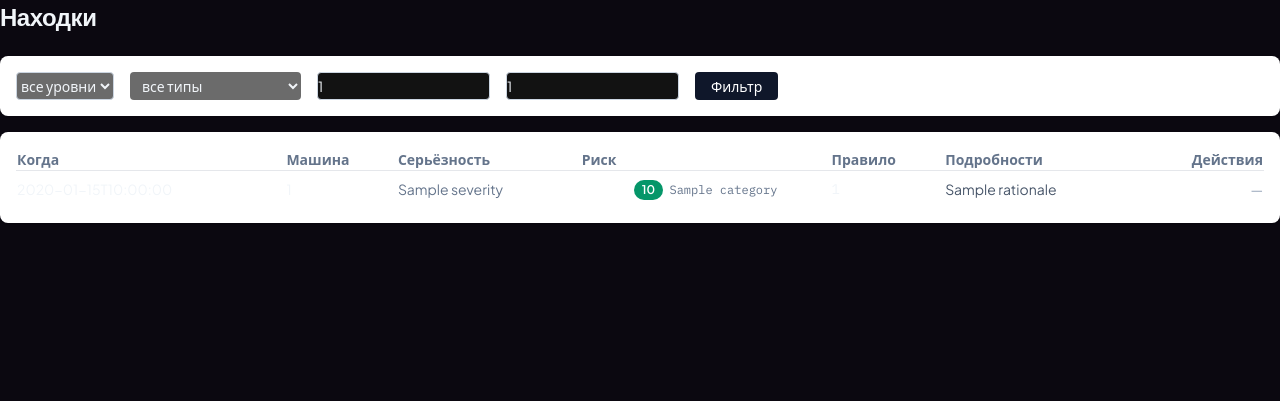
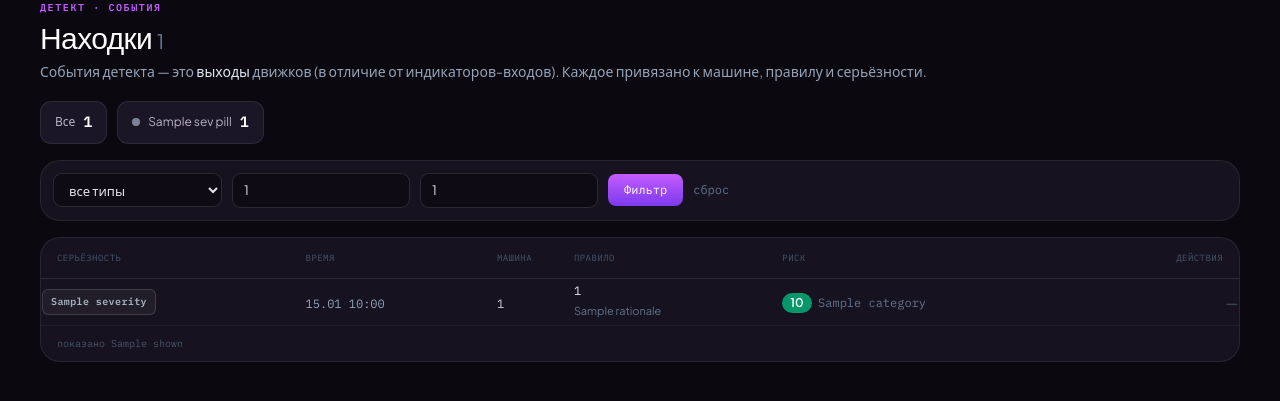
Before and after one commit to timderbak/ccguard, a Python web app: template src/ccguard/server/web/templates/findings_feed.html in a window 1280 px wide. Shown: the top 401 px of the page. Run offline with Jinja, Linux system fonts and the light colour scheme; the template is opened without the code that fills it: most values are stand-ins (such as "Sample title", 1, 10 or a date in 2020); some libraries are stand-ins or nearby versions.

Commit message:
feat(ui): rework Findings — dark feed, severity filter pills, kind badges (#2)
Was a white bg-white/shadow table with light form controls. Now: Fortexa
dark feed with severity summary pills (critical/block/warn/info, clickable
filters carrying scope), kind badge derived from rule_id prefix, mono rule +
rationale, machine link, risk badge (unchanged — has its own color-band test),
restyled secondary filter bar, and a real empty state. Shared _finding_row.html
restyled in lockstep so the HTMX rescan swap stays consistent. Route adds
severity counts. All findings UI contracts (headers, scope options, rescan
hx-confirm, risk bands, em-dash) preserved.

Co-Authored-By: Claude Opus 4.8 (1M context) <noreply@anthropic.com>

```diff
--- a/src/ccguard/server/web/templates/components/_finding_row.html
+++ b/src/ccguard/server/web/templates/components/_finding_row.html
@@ -3,27 +3,37 @@
 
    Inputs:
      finding — view-model with .discovered_at, .machine_id, .rule_id, .severity,
-               .details (dict with optional risk_score, category, file_hash)
+               .details (dict with optional risk_score, category, file_hash,
+               rationale)
      rescan_notice — optional inline notice string ("бюджет исчерпан" |
                      "сканер выключен") rendered after risk badge.
+   Styling note: pill/kind classes (.fnd-*) live in findings_feed.html <style>,
+   already loaded on the page so HTMX row swaps inherit them.
 #}
-<tr class="border-b last:border-0">
-    <td class="py-2">{{ finding.discovered_at.isoformat(timespec="seconds") }}</td>
-    <td>
+{% set kind = (finding.rule_id.split('.')[0]) if finding.rule_id else '' %}
+<tr class="fnd-row">
+    <td class="py-2.5 pr-3">
+        <span class="fnd-sev fnd-sev-{% if finding.severity in ('block','critical') %}block{% elif finding.severity == 'warn' %}warn{% else %}info{% endif %}">{{ finding.severity }}</span>
+    </td>
+    <td class="pr-3 whitespace-nowrap">
+        <span class="cc-mono text-xs text-slate-400" title="{{ finding.discovered_at.isoformat(timespec='seconds') }}">{{ finding.discovered_at.strftime('%d.%m %H:%M') }}</span>
+    </td>
+    <td class="pr-3">
         {% if finding.machine_id == '_server' %}
-        <span class="text-slate-500" title="LLM-сканер (серверная находка)">
-            {{ finding.machine_id[:12] }}
-        </span>
+        <span class="cc-mono text-xs text-slate-500" title="LLM-сканер (серверная находка)">сервер</span>
         {% else %}
-        <a href="/machines/{{ finding.machine_id }}" class="hover:underline">
-            {{ finding.machine_id[:12] }}
-        </a>
+        <a href="/machines/{{ finding.machine_id }}" class="cc-mono text-xs text-slate-300 hover:text-white hover:underline">{{ finding.machine_id[:12] }}</a>
         {% endif %}
     </td>
-    <td class="{% if finding.severity in ('block', 'critical') %}text-red-600 font-semibold
-               {% elif finding.severity == 'warn' %}text-amber-600
-               {% else %}text-slate-500{% endif %}">{{ finding.severity }}</td>
-    <td class="text-center">
+    <td class="pr-3 max-w-[420px]">
+        <div class="flex items-center gap-2">
+            {% if kind %}<span class="fnd-kind">{{ kind }}</span>{% endif %}
+            <span class="cc-mono text-xs text-slate-200 truncate">{{ finding.rule_id }}</span>
+        </div>
+        {% set rationale = finding.details.get('rationale', '') if finding.details else '' %}
+        {% if rationale %}<div class="text-[11px] text-slate-500 mt-0.5 truncate" title="{{ rationale }}">{{ rationale }}</div>{% endif %}
+    </td>
+    <td class="pr-3 whitespace-nowrap">
         {% include "components/_risk_badge.html" %}
         {% if rescan_notice in ('budget_exhausted', 'budget_zero') %}
           <span class="text-xs text-amber-600 ml-2">бюджет исчерпан</span>
@@ -31,9 +41,7 @@
           <span class="text-xs text-slate-500 ml-2">сканер выключен</span>
         {% endif %}
     </td>
-    <td class="font-mono">{{ finding.rule_id }}</td>
-    <td class="text-slate-600">{{ finding.details.get('rationale', '') if finding.details else '' }}</td>
-    <td class="text-right">
+    <td class="text-right whitespace-nowrap">
         {% if finding.rule_id.startswith('llm.scan.') and finding.details.get('file_hash') %}
         <form hx-post="/admin/scan/{{ finding.details.get('file_hash') | urlencode }}/rescan"
               hx-target="closest tr"
@@ -41,13 +49,10 @@
               hx-confirm="Пересканировать этот файл? Списание из дневного бюджета."
               class="inline">
             <input type="hidden" name="csrf_token" value="{{ csrf_token }}" />
-            <button type="submit"
-                    class="text-sm text-slate-700 hover:text-slate-900 hover:underline">
-                Пересканировать
-            </button>
+            <button type="submit" class="cc-mono text-[11px] text-slate-400 hover:text-white hover:underline">пересканировать</button>
         </form>
         {% else %}
-        <span class="text-slate-400">—</span>
+        <span class="text-slate-600">—</span>
         {% endif %}
     </td>
 </tr>
--- a/src/ccguard/server/web/templates/findings_feed.html
+++ b/src/ccguard/server/web/templates/findings_feed.html
@@ -1,42 +1,100 @@
 {% extends "base.html" %}
 {% block title %}ccguard — находки{% endblock %}
 {% block content %}
-<h2 class="text-2xl font-semibold mb-6">Находки</h2>
-<form method="GET" action="/findings" class="bg-white rounded-lg shadow p-4 mb-4 flex gap-4">
-    <select name="severity" class="rounded border border-slate-300 text-sm">
-        <option value="">все уровни</option>
-        <option value="critical" {% if filters.severity == "critical" %}selected{% endif %}>critical</option>
-        <option value="block" {% if filters.severity == "block" %}selected{% endif %}>block</option>
-        <option value="warn"  {% if filters.severity == "warn"  %}selected{% endif %}>warn</option>
-        <option value="info"  {% if filters.severity == "info"  %}selected{% endif %}>info</option>
-    </select>
+<style>
+  /* severity pill (also used by _finding_row.html via HTMX swap) */
+  .fnd-sev{display:inline-flex;align-items:center;font-family:"IBM Plex Mono",monospace;font-size:10px;font-weight:700;
+    letter-spacing:.04em;border-radius:6px;padding:2px 8px;border:1px solid}
+  .fnd-sev-block{color:#ff8aa0;background:#ff547018;border-color:#ff547066}
+  .fnd-sev-warn{color:#fbb86b;background:#f9731618;border-color:#f9731659}
+  .fnd-sev-info{color:#a9b2c0;background:#ffffff0d;border-color:#ffffff24}
+  .fnd-kind{font-family:"IBM Plex Mono",monospace;font-size:9px;font-weight:700;text-transform:uppercase;letter-spacing:.04em;
+    color:#c9b6ff;background:#a855f714;border:1px solid #a855f733;border-radius:5px;padding:1px 5px;flex:none}
+  .fnd-row{border-top:1px solid #ffffff0d}
+  .fnd-row:hover{background:#ffffff05}
+  /* summary / filter pills */
+  .sevpill{display:inline-flex;align-items:center;gap:8px;border-radius:11px;padding:9px 14px;border:1px solid var(--line);
+    background:var(--card2);text-decoration:none;transition:all .12s}
+  .sevpill:hover{border-color:#ffffff2e}
+  .sevpill .lab{font-size:12px;color:#b9b2c7}
+  .sevpill .cnt{font-family:"IBM Plex Mono",monospace;font-size:15px;font-weight:700;color:#fff}
+  .sevpill.active{border-color:#a855f7;background:#a855f71a}
+  .sevpill .dot{width:8px;height:8px;border-radius:50%}
+  .fin-in{border-radius:9px;padding:7px 11px;color:#e7e2f0;background:#0e0b14;border:1px solid #ffffff1f;
+    outline:none;font-size:13px}
+  .fin-in:focus{border-color:#a855f7;box-shadow:0 0 0 3px rgba(168,85,247,.18)}
+</style>
+
+<div class="max-w-[1200px] mx-auto">
+  <header class="mb-5">
+    <p class="cc-eyebrow">Детект · события</p>
+    <h1 class="text-3xl text-white mt-1">Находки <span class="text-slate-500 text-xl">{{ total_findings }}</span></h1>
+    <p class="text-sm text-slate-400 mt-1.5">События детекта — это <span class="text-slate-200">выходы</span> движков (в отличие от индикаторов-входов). Каждое привязано к машине, правилу и серьёзности.</p>
+  </header>
+
+  <!-- severity summary = filter pills -->
+  {% set cur_scope = filters.scope if filters.scope and filters.scope != 'all' else '' %}
+  <div class="flex flex-wrap gap-2.5 mb-4">
+    <a href="/findings{% if cur_scope %}?scope={{ cur_scope }}{% endif %}" class="sevpill {% if not filters.severity %}active{% endif %}">
+      <span class="lab">Все</span><span class="cnt">{{ total_findings }}</span>
+    </a>
+    {% for p in sev_pills %}
+    <a href="/findings?severity={{ p.key }}{% if cur_scope %}&scope={{ cur_scope }}{% endif %}" class="sevpill {% if filters.severity == p.key %}active{% endif %}">
+      <span class="dot" style="background:{% if p.key in ('critical','block') %}#ff5470{% elif p.key == 'warn' %}#ff8a3d{% else %}#7c8597{% endif %}"></span>
+      <span class="lab">{{ p.label }}</span><span class="cnt">{{ p.count }}</span>
+    </a>
+    {% endfor %}
+  </div>
+
+  <!-- secondary filters -->
+  <form method="GET" action="/findings" class="cc-card p-3 mb-4 flex flex-wrap items-center gap-2.5">
+    {% if filters.severity %}<input type="hidden" name="severity" value="{{ filters.severity }}" />{% endif %}
     <label class="sr-only" for="f-scope">Тип</label>
-    <select id="f-scope" name="scope"
-            class="rounded border-slate-300 px-2 py-1 text-sm
-                   focus:ring-2 focus:ring-slate-400 focus:border-slate-500">
+    <select id="f-scope" name="scope" class="fin-in">
         <option value="all" {% if filters.scope == 'all' or not filters.scope %}selected{% endif %}>все типы</option>
         <option value="llm" {% if filters.scope == 'llm' %}selected{% endif %}>только LLM-сканер</option>
         <option value="non_llm" {% if filters.scope == 'non_llm' %}selected{% endif %}>кроме LLM-сканера</option>
     </select>
-    <input type="text" name="rule_id" placeholder="rule_id"
-           value="{{ filters.rule_id or '' }}" class="rounded border border-slate-300 text-sm" />
-    <input type="text" name="machine_id" placeholder="machine_id"
-           value="{{ filters.machine_id or '' }}" class="rounded border border-slate-300 text-sm" />
-    <button class="bg-slate-900 text-white text-sm rounded px-4">Фильтр</button>
-</form>
+    <input type="text" name="rule_id" placeholder="rule_id" value="{{ filters.rule_id or '' }}" class="fin-in" />
+    <input type="text" name="machine_id" placeholder="machine_id" value="{{ filters.machine_id or '' }}" class="fin-in" />
+    <button class="cc-mono text-xs rounded-lg px-4 py-2 text-white" style="background:linear-gradient(180deg,#c45cff,#7c3aed)">Фильтр</button>
+    {% if filters.rule_id or filters.machine_id or filters.scope not in ('all', none) %}
+    <a href="/findings{% if filters.severity %}?severity={{ filters.severity }}{% endif %}" class="cc-mono text-xs text-slate-500 hover:text-white">сброс</a>
+    {% endif %}
+  </form>
 
-<div class="bg-white rounded-lg shadow p-4">
-    <table class="w-full text-sm">
-        <thead><tr class="text-left text-slate-500 border-b">
-            <th>Когда</th><th>Машина</th><th>Серьёзность</th><th>Риск</th><th>Правило</th><th>Подробности</th><th class="text-right">Действия</th>
-        </tr></thead>
+  <div class="cc-card p-0 overflow-hidden">
+    <div class="overflow-x-auto">
+      <table class="w-full text-sm">
+        <thead>
+          <tr class="text-left cc-mono text-[9px] uppercase tracking-wider text-slate-600 border-b border-white/10">
+            <th class="py-2.5 px-4 font-normal">Серьёзность</th>
+            <th class="font-normal">Время</th>
+            <th class="font-normal">Машина</th>
+            <th class="font-normal">Правило</th>
+            <th class="font-normal">Риск</th>
+            <th class="text-right pr-4 font-normal">Действия</th>
+          </tr>
+        </thead>
         <tbody>
         {% for finding in findings %}
         {% include "components/_finding_row.html" %}
-        {% else %}
-        <tr><td colspan="7" class="py-6 text-center text-slate-400">Находок нет.</td></tr>
         {% endfor %}
+        {% if not findings %}
+        <tr><td colspan="6">
+          <div class="py-16 text-center">
+            <span class="inline-grid place-items-center w-12 h-12 rounded-xl mx-auto mb-3" style="background:#34d39914;border:1px solid #34d39933">
+              <svg viewBox="0 0 24 24" width="22" height="22" fill="none" stroke="#34d399" stroke-width="1.8" stroke-linecap="round" stroke-linejoin="round"><path d="M12 2 4 5v6c0 5 3.4 8.3 8 11 4.6-2.7 8-6 8-11V5l-8-3Z"/><path d="m9 12 2 2 4-4"/></svg>
+            </span>
+            <p class="text-slate-300">{% if filters.severity or filters.rule_id or filters.machine_id or cur_scope %}Под фильтр ничего не попало{% else %}Находок нет{% endif %}</p>
+            <p class="text-xs text-slate-500 mt-1">{% if filters.severity or filters.rule_id or filters.machine_id or cur_scope %}Сбросьте фильтры, чтобы увидеть все события.{% else %}Чисто — движки детекта не подняли ни одного события на текущем трафике.{% endif %}</p>
+          </div>
+        </td></tr>
+        {% endif %}
         </tbody>
-    </table>
+      </table>
+    </div>
+    {% if findings %}<div class="px-4 py-2.5 border-t border-white/5 cc-mono text-[10px] text-slate-600">показано {{ shown }}{% if shown >= 200 %} (лимит 200, уточните фильтр){% endif %}</div>{% endif %}
+  </div>
 </div>
 {% endblock %}
```
Also changed, not shown: src/ccguard/server/web/routes.py (+15 -0 lines).
